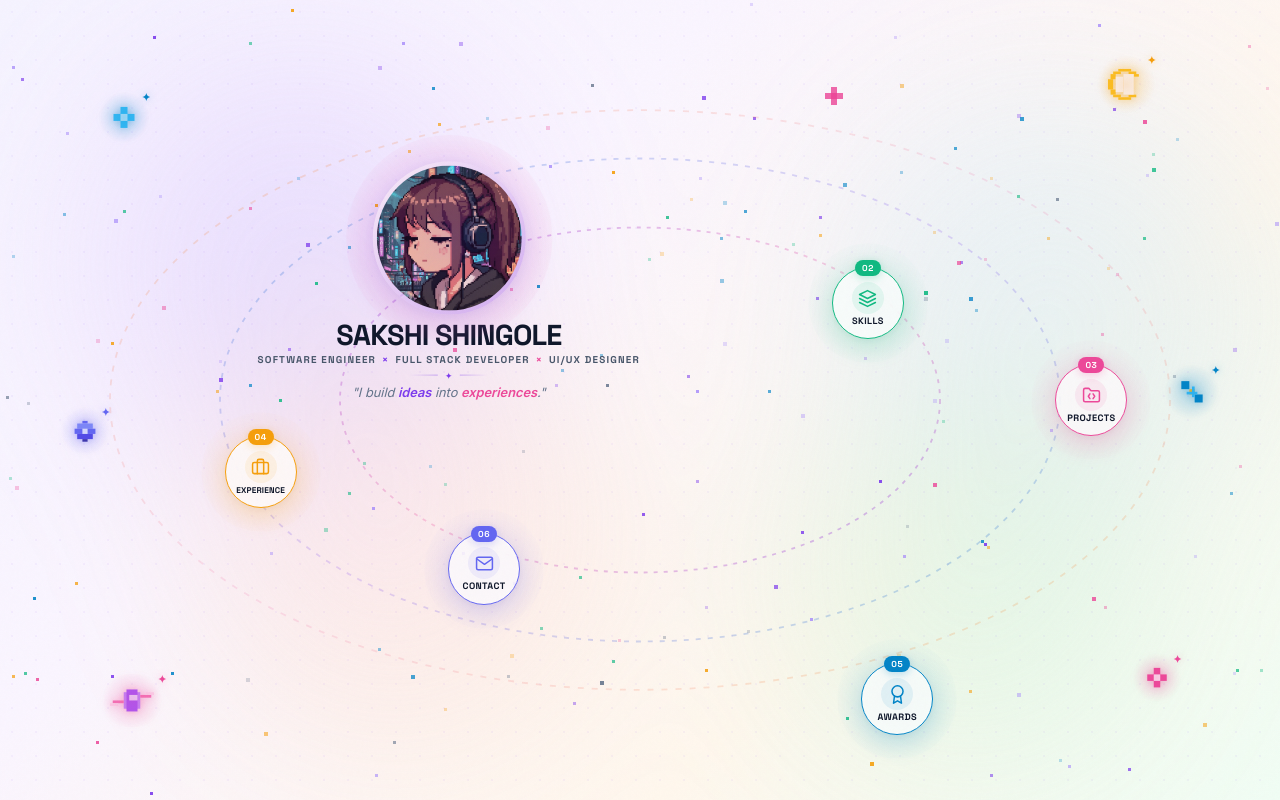
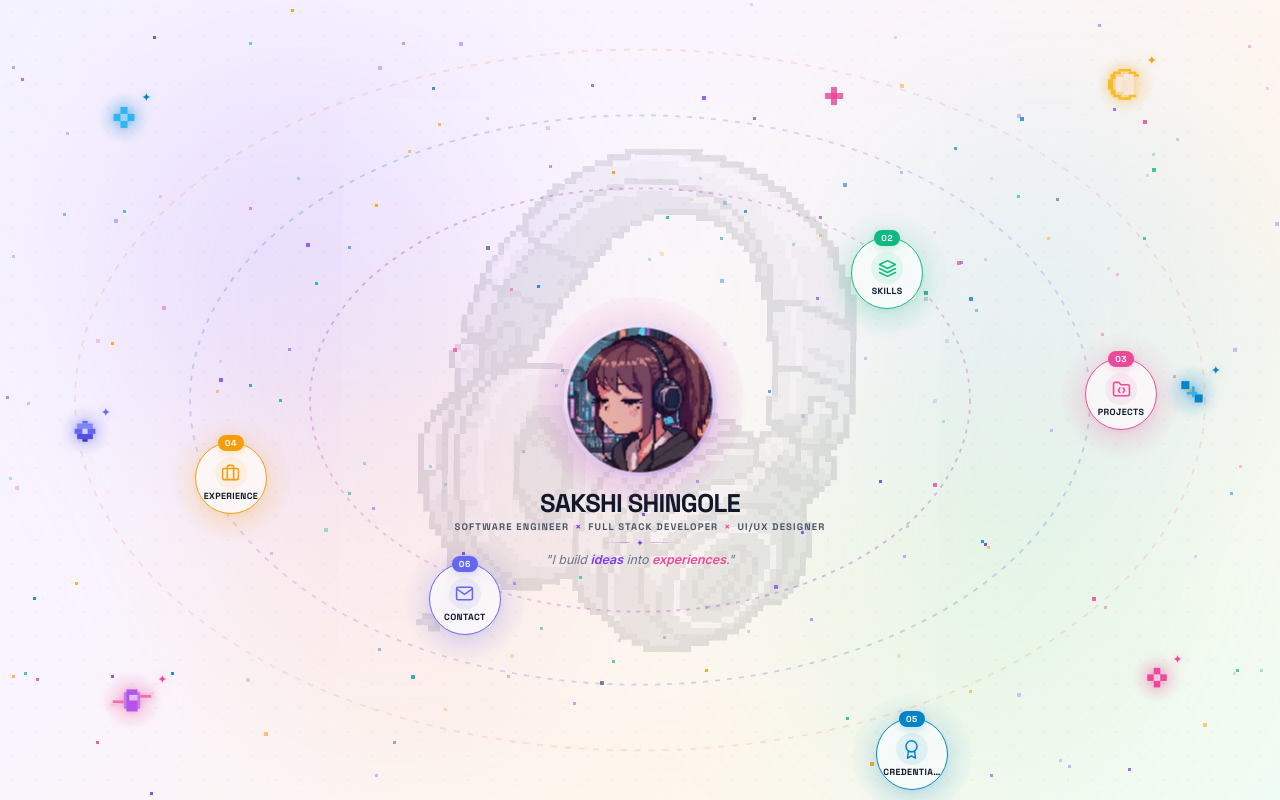
Before and after one commit to sakshi1013-coder/portfolio--hackathon, a Next.js app: page / in a window 1280 px wide. Built offline with nearby package versions, Linux system fonts and the light colour scheme; a web font is replaced by a local one.

Commit message:
fix: center profile picture (pfp) at exact geometric origin of orbit rings

```diff
--- a/src/components/OrbitHub.tsx
+++ b/src/components/OrbitHub.tsx
@@ -115,7 +115,7 @@ export const PLANETS: PlanetDef[] = [
   {
     id: 'certificates',
     num: '05',
-    shortTitle: 'AWARDS',
+    shortTitle: 'CREDENTIALS',
     titleLines: ['CERTIFICATES &', 'ACHIEVEMENTS'],
     desc: 'Verified AWS credentials, hackathon victories, and academic milestones.',
     href: '/certificates',
@@ -424,14 +424,16 @@ function PlanetNode({
             <span
               style={{
                 fontFamily: 'var(--font-space-grotesk)',
-                fontSize: planet.shortTitle.length > 8 ? 'clamp(0.52rem, 0.58vw, 0.64rem)' : 'clamp(0.58rem, 0.64vw, 0.7rem)',
+                fontSize: 'clamp(0.56rem, 0.62vw, 0.68rem)',
                 fontWeight: 800,
-                letterSpacing: planet.shortTitle.length > 8 ? '0.02em' : '0.04em',
+                letterSpacing: '0.04em',
                 color: '#0F172A',
                 textTransform: 'uppercase',
                 lineHeight: 1,
                 textAlign: 'center',
-                maxWidth: '96%',
+                maxWidth: '92%',
+                overflow: 'hidden',
+                textOverflow: 'ellipsis',
                 whiteSpace: 'nowrap',
               }}
             >
@@ -724,17 +726,17 @@ export default function OrbitHub({ initialSectionId }: { initialSectionId?: stri
   if (!mounted) return null;
   const isMobile = dims.w < 1080;
 
-  const maxAvailableX = (dims.w * 0.5) - 60;
-  const maxAvailableY = (dims.h * 0.5) - 55;
+  const maxAvailableX = (dims.w * 0.5) - 40;
+  const maxAvailableY = (dims.h * 0.5) - 35;
 
-  const r0_x = Math.max(220, Math.min(maxAvailableX * 0.52, 300));
-  const r0_y = Math.max(125, Math.min(maxAvailableY * 0.50, 180));
+  const r0_x = Math.max(260, Math.min(maxAvailableX * 0.55, 330));
+  const r0_y = Math.max(180, Math.min(maxAvailableY * 0.58, 235));
 
-  const r1_x = Math.max(320, Math.min(maxAvailableX * 0.73, 420));
-  const r1_y = Math.max(175, Math.min(maxAvailableY * 0.70, 245));
+  const r1_x = Math.max(360, Math.min(maxAvailableX * 0.77, 450));
+  const r1_y = Math.max(245, Math.min(maxAvailableY * 0.78, 305));
 
-  const r2_x = Math.max(420, Math.min(maxAvailableX * 0.92, 530));
-  const r2_y = Math.max(225, Math.min(maxAvailableY * 0.84, 300));
+  const r2_x = Math.max(460, Math.min(maxAvailableX * 0.96, 565));
+  const r2_y = Math.max(305, Math.min(maxAvailableY * 0.96, 375));
 
   const ringRadii: Array<{ rx: number; ry: number }> = [
     { rx: r0_x, ry: r0_y },
@@ -888,13 +890,14 @@ export default function OrbitHub({ initialSectionId }: { initialSectionId?: stri
             </svg>
           </div>
 
-          {/* ── Central Sun Core Avatar & Hero Identity ── */}
+          {/* ── Central Sun Core Avatar (100% Dead-Center at Orbit Origin 0,0) ── */}
           <div
             style={{
               position: 'absolute',
+              left: 0,
+              top: 0,
               transform: 'translate(-50%, -50%)',
               display: 'flex',
-              flexDirection: 'column',
               alignItems: 'center',
               justifyContent: 'center',
               pointerEvents: 'auto',
@@ -904,15 +907,6 @@ export default function OrbitHub({ initialSectionId }: { initialSectionId?: stri
             onClick={() => triggerSwipeTransition('about', '#7C3AED')}
             onMouseEnter={() => setIsPhotoHovered(true)}
             onMouseLeave={() => setIsPhotoHovered(false)}
-          >
-            {/* Center Avatar Core Container */}
-            <div
-              style={{
-                position: 'relative',
-                display: 'flex',
-                alignItems: 'center',
-                justifyContent: 'center',
-              }}
           >
             {/* Soft Ambient Core Pulse */}
             <motion.div
@@ -1005,6 +999,22 @@ export default function OrbitHub({ initialSectionId }: { initialSectionId?: stri
             </motion.div>
           </div>
 
+          {/* ── Center Identity Text (Cleanly Anchored Underneath Centered PFP) ── */}
+          <div
+            style={{
+              position: 'absolute',
+              left: 0,
+              top: isMobile ? 80 : 'clamp(85px, 6.5vw, 105px)',
+              transform: 'translateX(-50%)',
+              display: 'flex',
+              flexDirection: 'column',
+              alignItems: 'center',
+              justifyContent: 'center',
+              pointerEvents: 'none',
+              zIndex: 25,
+              width: 'max-content',
+            }}
+          >
             {/* Scaled Up Name */}
             <motion.h1
               initial={{ opacity: 0, y: 12 }}
@@ -1013,14 +1023,13 @@ export default function OrbitHub({ initialSectionId }: { initialSectionId?: stri
               style={{
                 fontFamily: 'var(--font-space-grotesk)',
                 fontWeight: 900,
-                fontSize: isMobile ? 'clamp(1.45rem, 5vw, 1.8rem)' : 'clamp(1.75rem, 2.25vw, 2.45rem)',
+                fontSize: isMobile ? 'clamp(1.35rem, 4.5vw, 1.7rem)' : 'clamp(1.6rem, 2vw, 2.2rem)',
                 lineHeight: 1,
                 letterSpacing: '-0.03em',
                 margin: '6px 0 0',
                 color: '#0F172A',
                 whiteSpace: 'nowrap',
                 textAlign: 'center',
-                pointerEvents: 'none',
               }}
             >
               SAKSHI SHINGOLE
@@ -1034,14 +1043,13 @@ export default function OrbitHub({ initialSectionId }: { initialSectionId?: stri
               style={{
                 fontFamily: 'var(--font-space-grotesk)',
                 fontWeight: 700,
-                fontSize: isMobile ? '0.54rem' : 'clamp(0.62rem, 0.68vw, 0.76rem)',
+                fontSize: isMobile ? '0.52rem' : 'clamp(0.6rem, 0.65vw, 0.72rem)',
                 letterSpacing: '0.12em',
                 color: '#475569',
                 marginTop: 4,
                 textAlign: 'center',
                 textTransform: 'uppercase',
                 whiteSpace: 'nowrap',
-                pointerEvents: 'none',
               }}
             >
               SOFTWARE ENGINEER
@@ -1056,7 +1064,7 @@ export default function OrbitHub({ initialSectionId }: { initialSectionId?: stri
               initial={{ opacity: 0, scaleX: 0 }}
               animate={{ opacity: 1, scaleX: 1 }}
               transition={{ duration: 0.35, delay: showIntro ? 0 : 0.38 }}
-              style={{ display: 'flex', alignItems: 'center', gap: 7, marginTop: 4, pointerEvents: 'none' }}
+              style={{ display: 'flex', alignItems: 'center', gap: 7, marginTop: 4 }}
             >
               <div style={{ width: 28, height: '1px', background: 'linear-gradient(90deg, transparent, rgba(124, 58, 237, 0.4))' }} />
               <span style={{ color: '#7C3AED', fontSize: '0.55rem' }}>✦</span>
@@ -1071,11 +1079,10 @@ export default function OrbitHub({ initialSectionId }: { initialSectionId?: stri
               style={{
                 fontFamily: 'var(--font-inter)',
                 fontStyle: 'italic',
-                fontSize: isMobile ? '0.72rem' : 'clamp(0.8rem, 0.86vw, 0.96rem)',
+                fontSize: isMobile ? '0.7rem' : 'clamp(0.78rem, 0.82vw, 0.9rem)',
                 color: '#64748B',
                 marginTop: 4,
                 textAlign: 'center',
-                pointerEvents: 'none',
               }}
             >
               "I build{' '}
@@ -1091,7 +1098,7 @@ export default function OrbitHub({ initialSectionId }: { initialSectionId?: stri
                 animate={{ opacity: 1, y: 0 }}
                 transition={{ delay: 0.4, duration: 0.4 }}
                 style={{
-                  marginTop: 16,
+                  marginTop: 14,
                   display: 'grid',
                   gridTemplateColumns: '1fr 1fr',
                   gap: 8,
--- a/src/components/PixelUniverseBackground.tsx
+++ b/src/components/PixelUniverseBackground.tsx
@@ -203,6 +203,8 @@ export default function PixelUniverseBackground() {
   const layer1Y = useTransform(smoothMouseY, [0, 1], [-14, 14]);
   const layer2X = useTransform(smoothMouseX, [0, 1], [-26, 26]);
   const layer2Y = useTransform(smoothMouseY, [0, 1], [-20, 20]);
+  const headphoneParallaxX = useTransform(smoothMouseX, [0, 1], [-10, 10]);
+  const headphoneParallaxY = useTransform(smoothMouseY, [0, 1], [-8, 8]);
 
   useEffect(() => {
     const handleMouseMove = (e: MouseEvent) => {
@@ -449,6 +451,59 @@ export default function PixelUniverseBackground() {
         />
       </motion.div>
 
+      {/* ── 3. AUTHENTIC RETRO 8-BIT HEADPHONE WATERMARK SILHOUETTE (10–12% Opacity) ── */}
+      <div
+        style={{
+          position: 'absolute',
+          left: '50%',
+          top: '50%',
+          transform: 'translate(-50%, -50%)',
+          width: 'clamp(480px, 46vw, 680px)',
+          height: 'clamp(480px, 46vw, 680px)',
+          pointerEvents: 'none',
+          zIndex: 1,
+          display: 'flex',
+          alignItems: 'center',
+          justifyContent: 'center',
+        }}
+      >
+        <motion.div
+          style={{
+            x: headphoneParallaxX,
+            y: headphoneParallaxY,
+            width: '100%',
+            height: '100%',
+            display: 'flex',
+            alignItems: 'center',
+            justifyContent: 'center',
+          }}
+          animate={{
+            scale: [1, 1.02, 1],
+            rotate: [-1, 1, -1],
+          }}
+          transition={{
+            duration: 8,
+            repeat: Infinity,
+            ease: 'easeInOut',
+          }}
+        >
+          <img
+            src="/pixel_headphones.png"
+            alt=""
+            style={{
+              width: '100%',
+              height: '100%',
+              objectFit: 'contain',
+              imageRendering: 'pixelated',
+              mixBlendMode: 'multiply',
+              opacity: 0.11,
+              userSelect: 'none',
+              pointerEvents: 'none',
+            }}
+          />
+        </motion.div>
+      </div>
+
       {/* ── 4. HTML5 Canvas: 8-Bit Pixel Starfield & Pixel Shooting Stars ── */}
       <canvas
         ref={canvasRef}
```
Lines whose indentation alone changed are shown as unchanged.
